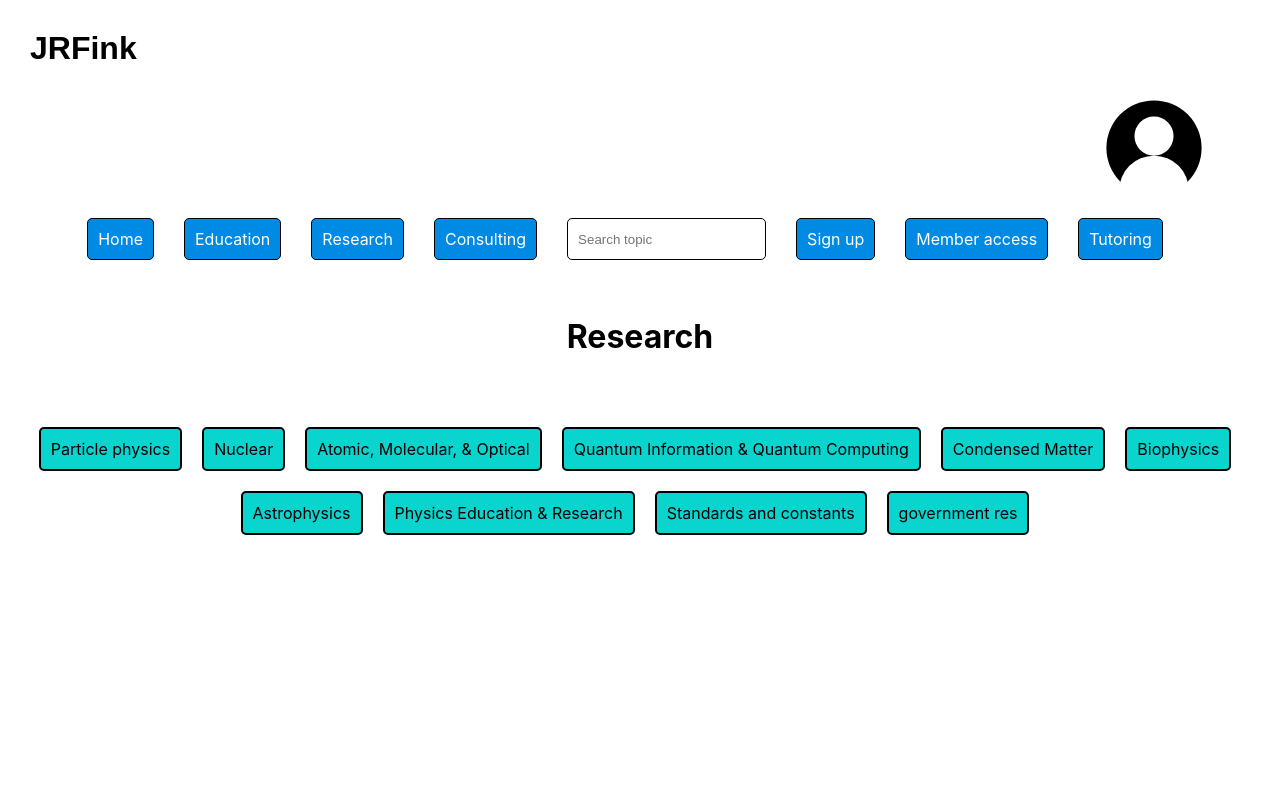
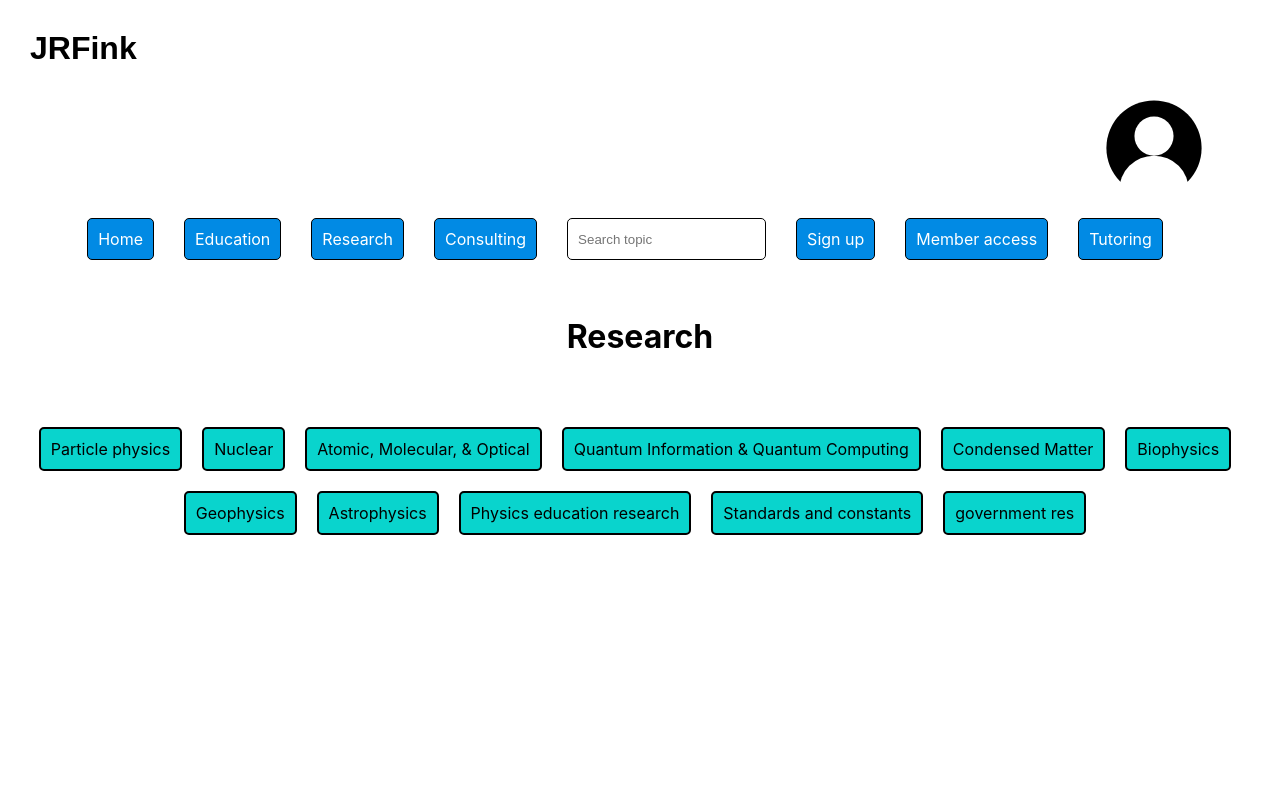
Before and after one commit to JRFink/jrfphyspagesnew, a Next.js app: page /research in a window 1280 px wide. Shown: the top 800 px of the page. Built offline with nearby package versions, Linux system fonts and the light colour scheme.

Commit message:
Update index.tsx

```diff
--- a/pages/research/index.tsx
+++ b/pages/research/index.tsx
@@ -16,8 +16,9 @@ const Research = () => {
                 <Link href="/research/qis" className={style.generalLink}>Quantum Information & Quantum Computing</Link><br></br>
                 <Link href="/research/cm" className={style.generalLink}>Condensed Matter</Link><br></br>
                 <Link href="/research/bio" className={style.generalLink}>Biophysics</Link><br></br>
+                <Link href="/research/geo" className={style.generalLink}>Geophysics</Link><br></br>
                 <Link href="/research/astr" className={style.generalLink}>Astrophysics</Link><br></br>
-                <Link href="/research/per" className={style.generalLink}>Physics Education & Research</Link><br></br>
+                <Link href="/research/per" className={style.generalLink}>Physics education research</Link><br></br>
                 <Link href="/research/stand" className={style.generalLink}>Standards and constants</Link><br></br>
                 <Link href="/research/gen" className={style.generalLink}>government res</Link><br></br>
             </div>
```
